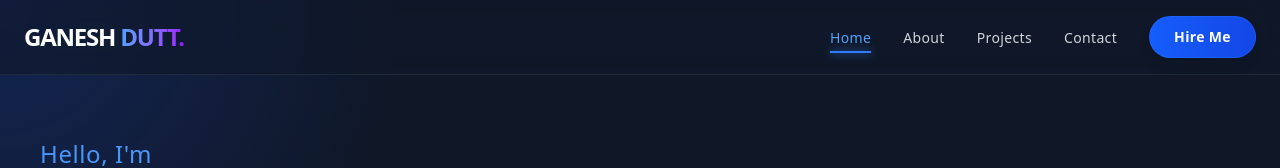
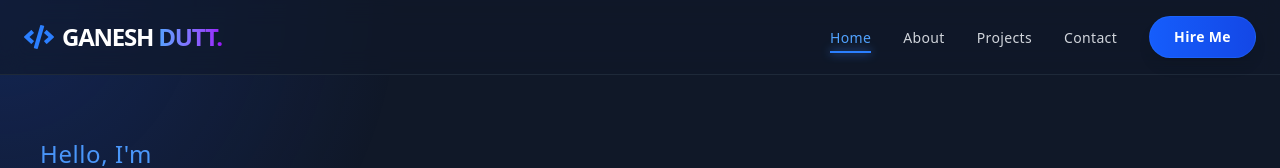
Before and after one commit to ganeshdutt100/Ganesh_Dutt_Web, a React (Vite) app in the folder frontend/: page / in a window 1280 px wide. Shown: the top 168 px of the page. Built offline with nearby package versions, Linux system fonts and the light colour scheme; no server answers.

Commit message:
Fixed navbar

```diff
--- a/frontend/index.html
+++ b/frontend/index.html
@@ -3,9 +3,9 @@
 
 <head>
   <meta charset="UTF-8" />
-  <link rel="icon" type="image/svg+xml" href="/vite.svg" />
+  <link rel="icon" type="image/svg+xml" href="/logo.png" />
   <meta name="viewport" content="width=device-width, initial-scale=1.0" />
-  <title>Ganesh Dutt | MERN Stack Developer & Trainer</title>
+  <title>Ganesh Dutt | Web Developer </title>
   <meta name="description"
     content="Portfolio of Ganesh Dutt - A passionate Full Stack Web Developer and Trainer specializing in MERN Stack, React, Node.js, and Modern UI/UX." />
   <meta name="keywords"
@@ -16,7 +16,7 @@
   <meta property="og:description" content="Check out my portfolio! Building scalable web apps with MERN Stack." />
   <meta property="og:image" content="https://ganeshdutt.vercel.app/preview-image.png" />
   <meta property="og:url" content="https://ganeshdutt.vercel.app/" />
-  <title>frontend</title>
+
 </head>
 
 <body>
--- a/frontend/src/components/layout/Navbar.jsx
+++ b/frontend/src/components/layout/Navbar.jsx
@@ -1,7 +1,7 @@
 import React, { useState } from 'react';
 import { Link, useLocation } from 'react-router-dom';
 // Is line ko copy-paste kar lo (Instagram aur MobileAlt add kar diya hai)
-import { FaBars, FaTimes, FaGithub, FaLinkedin, FaInstagram, FaMobileAlt } from 'react-icons/fa';
+import { FaBars, FaTimes, FaGithub, FaLinkedin, FaInstagram, FaMobileAlt, FaCode } from 'react-icons/fa';
 
 const Navbar = () => {
     const [isOpen, setIsOpen] = useState(false);
@@ -22,9 +22,20 @@ const Navbar = () => {
                 <div className="max-w-7xl mx-auto px-6 py-4 flex justify-between items-center">
 
                     {/* 1. LOGO */}
-                    <Link to="/" className="text-2xl font-bold tracking-tighter" data-aos="fade-left"
-                        data-aos-delay="200" onClick={() => setIsOpen(false)}>
-                        GANESH <span className="text-transparent bg-clip-text bg-gradient-to-r from-blue-400 to-purple-600">DUTT.</span>
+                    <Link
+                        to="/"
+                        // 👇 Fix: 'flex items-center gap-2' joda taaki icon aur text seedh me rahe
+                        className="text-2xl font-bold tracking-tighter flex items-center gap-2 group"
+                        data-aos="fade-left"
+                        data-aos-delay="200"
+                        onClick={() => setIsOpen(false)}
+                    >
+                        {/* 👇 Icon ko color aur size diya */}
+                        <FaCode className="text-blue-500 text-3xl group-hover:scale-110 transition-transform duration-300" />
+
+                        <span>
+                            GANESH <span className="text-transparent bg-clip-text bg-gradient-to-r from-blue-400 to-purple-600">DUTT.</span>
+                        </span>
                     </Link>
 
                     {/* 2. DESKTOP MENU (Hidden on Mobile) */}
```
Also changed, not shown: 1 other file (tests, documents, lock files or other folders).
